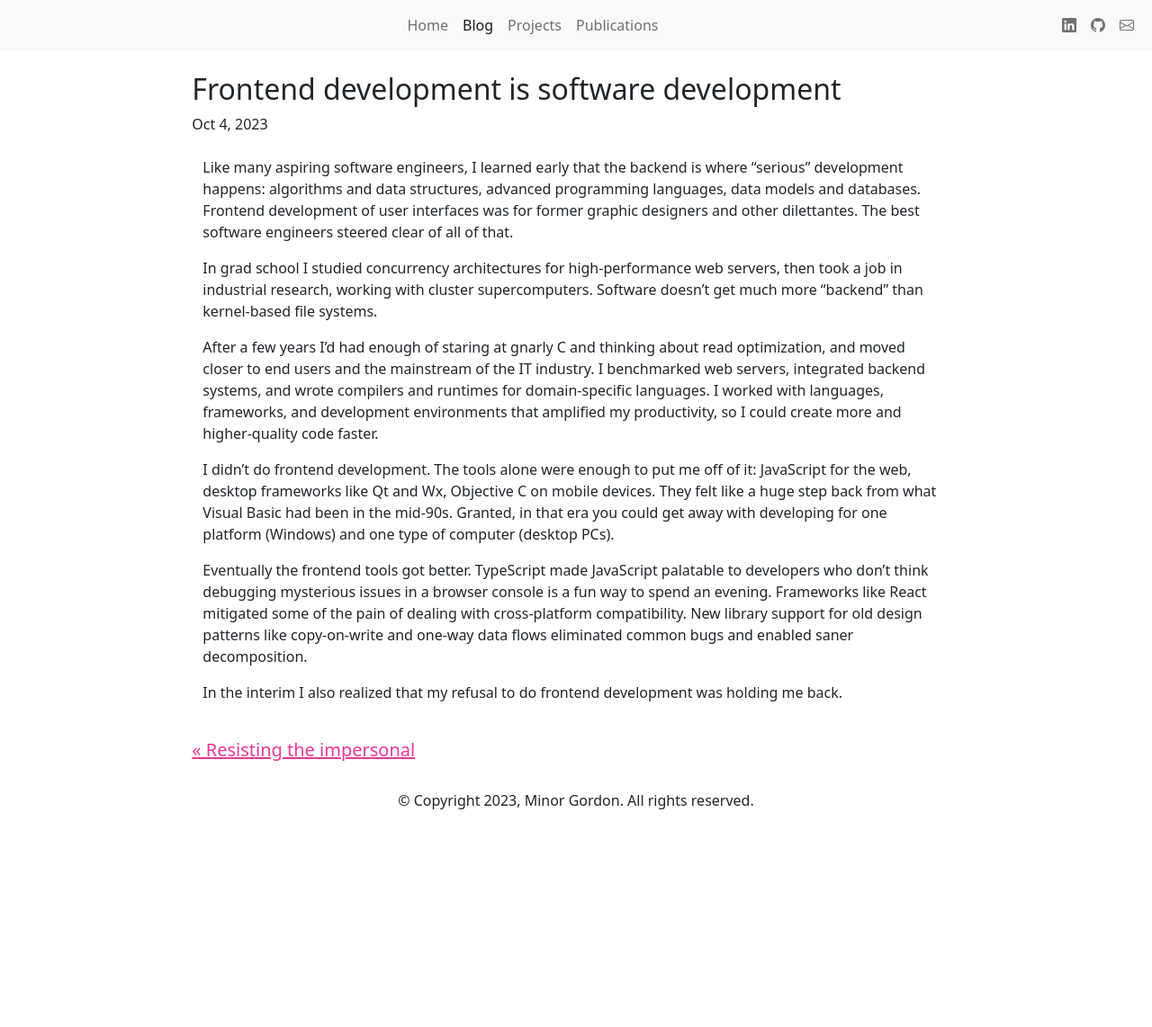
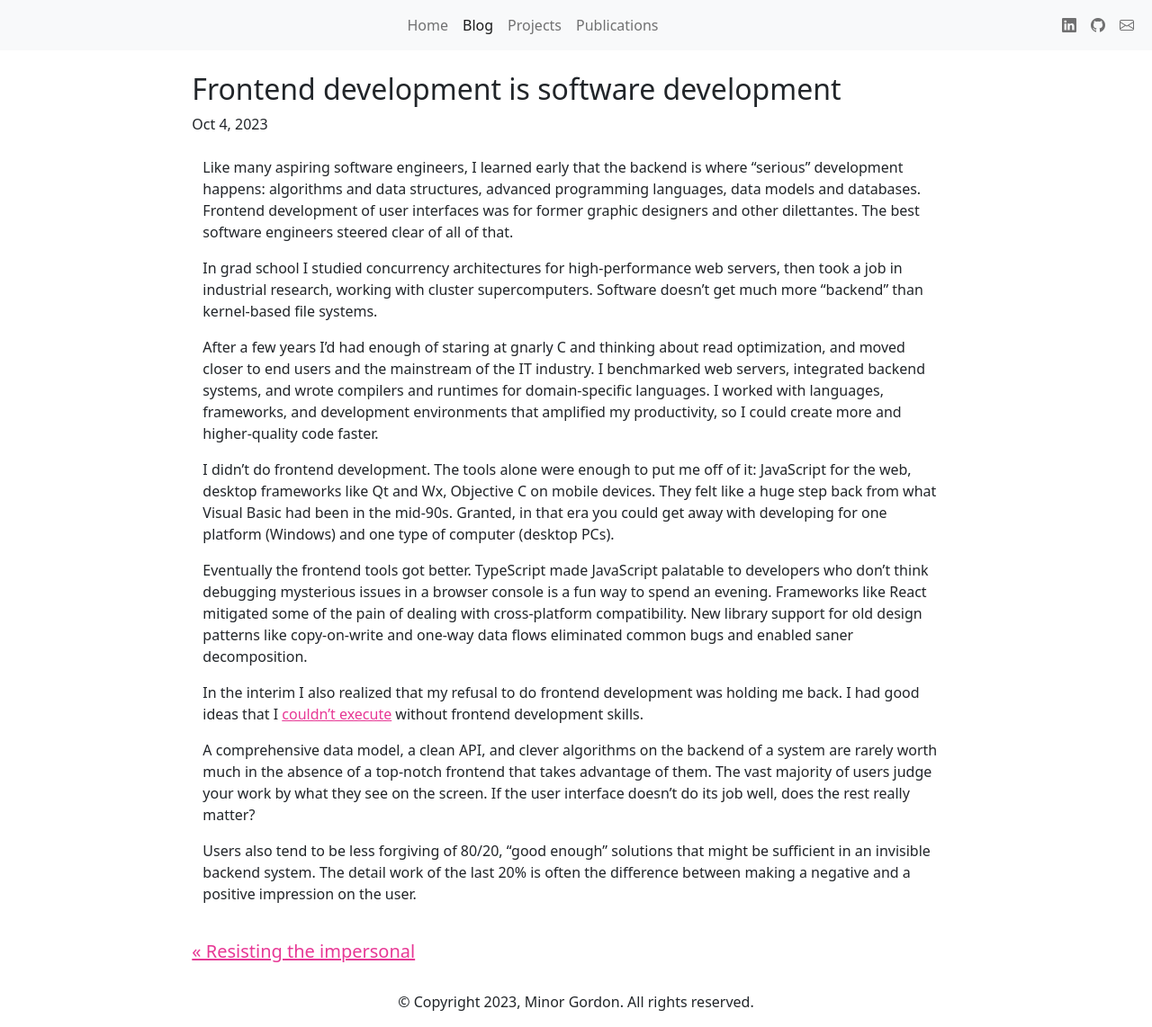
Before and after one commit to minorg/minorgordon.net, a Jekyll site: the page built from _posts/2023-10-04-frontend-development.md, in a window 1280 px wide. Shown: the whole page at 90% size. Built offline with Jekyll 4.4.1, drawn with Linux system fonts in a browser that asks for light colours; nearby versions of some CDN libraries; before the commit the page ends 918 px from its top, so only the background shows below that.

Commit message:
checkpoint new post again

```diff
--- a/_posts/2023-10-04-frontend-development.md
+++ b/_posts/2023-10-04-frontend-development.md
@@ -15,4 +15,8 @@ I didn't do frontend development. The tools alone were enough to put me off of i
 
 Eventually the frontend tools got better. TypeScript made JavaScript palatable to developers who don't think debugging mysterious issues in a browser console is a fun way to spend an evening. Frameworks like React mitigated some of the pain of dealing with cross-platform compatibility. New library support for old design patterns like copy-on-write and one-way data flows eliminated common bugs and enabled saner decomposition.
 
-In the interim I also realized that my refusal to do frontend development was holding me back.
+In the interim I also realized that my refusal to do frontend development was holding me back. I had good ideas that I [couldn't execute]({% post_url 2023-09-27-good-ideas-execution %}) without frontend development skills.
+
+A comprehensive data model, a clean API, and clever algorithms on the backend of a system are rarely worth much in the absence of a top-notch frontend that takes advantage of them. The vast majority of users judge your work by what they see on the screen. If the user interface doesn't do its job well, does the rest really matter?
+
+Users also tend to be less forgiving of 80/20, "good enough" solutions that might be sufficient in an invisible backend system. The detail work of the last 20% is often the difference between making a negative and a positive impression on the user.
```
